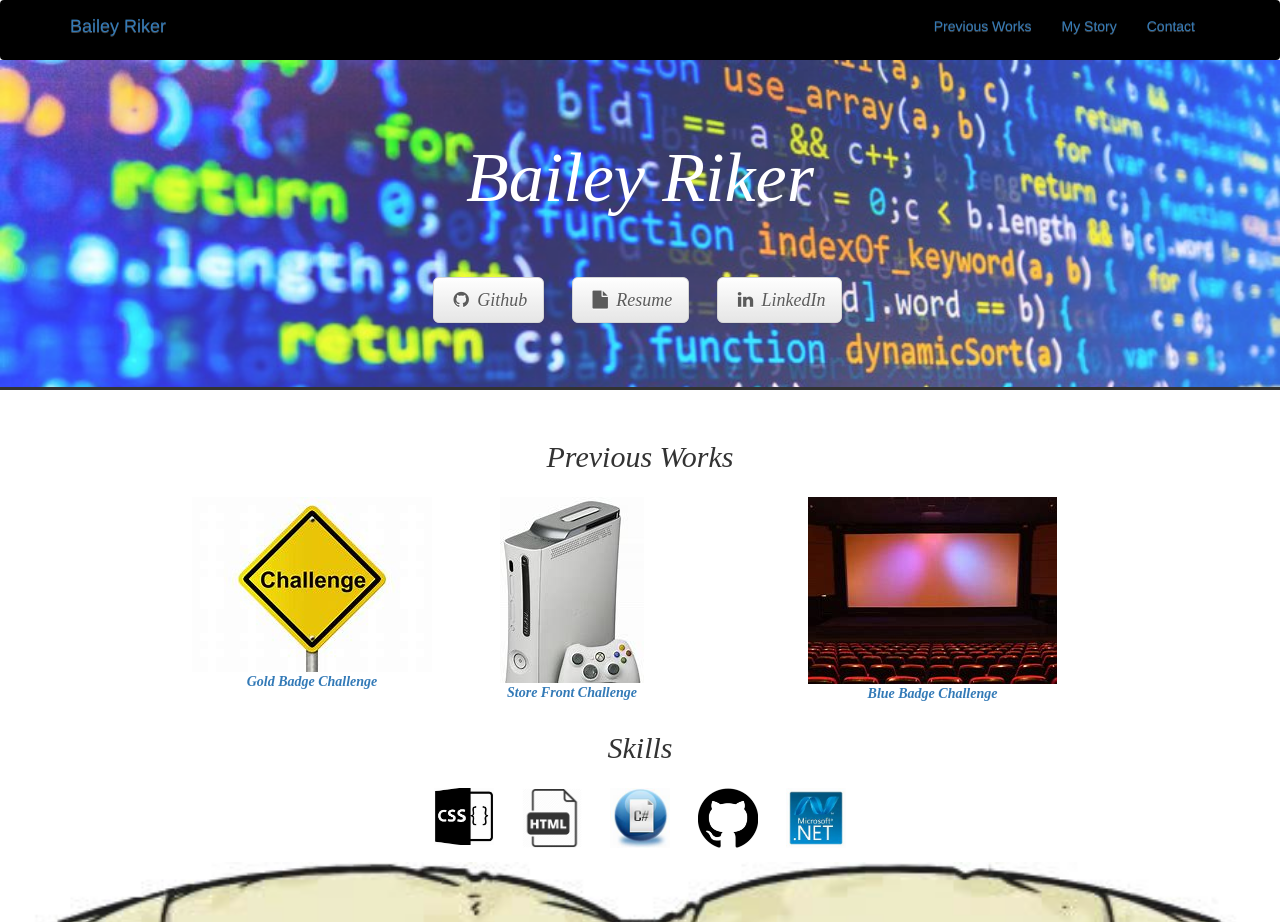
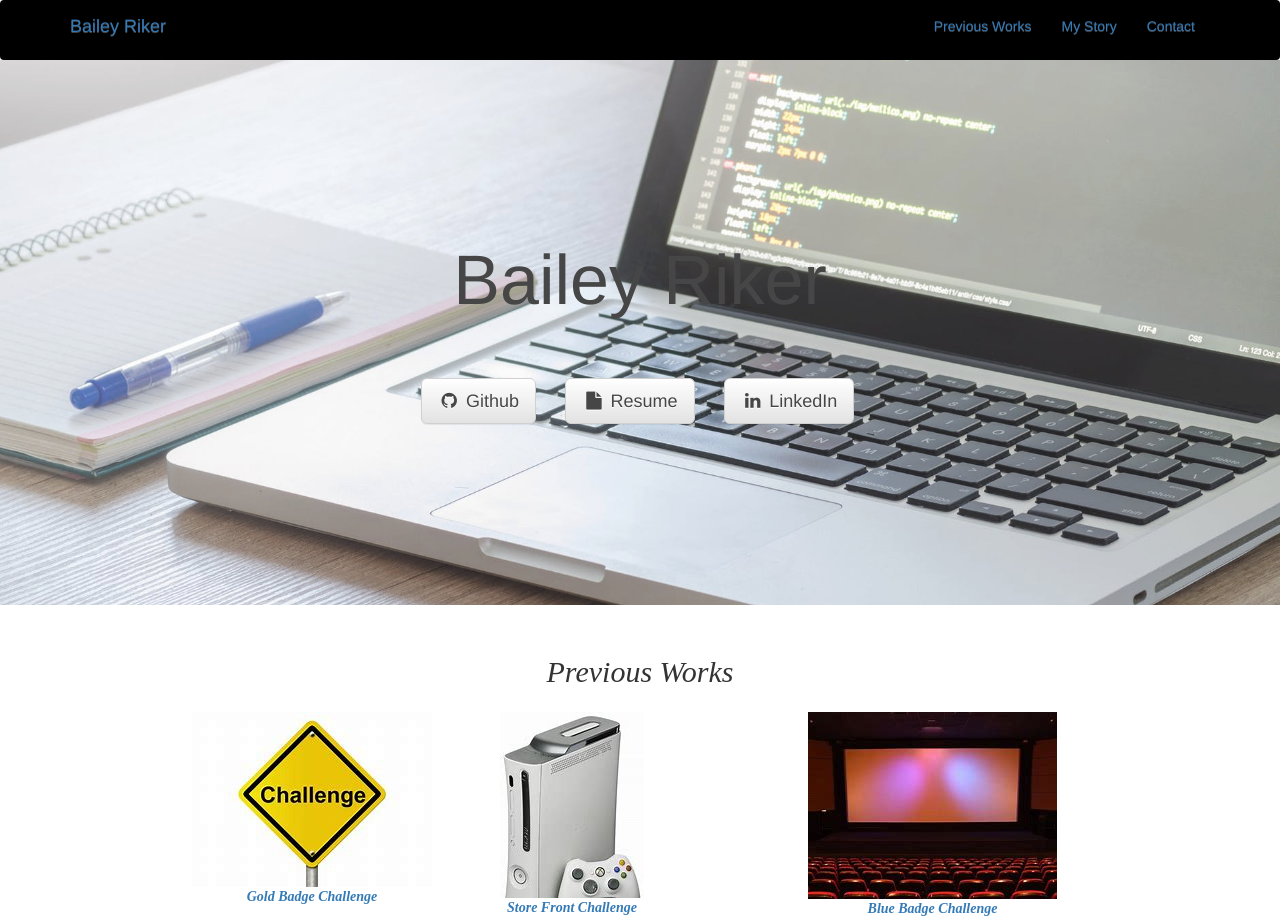
Before and after one commit to briker100/Portfolio, a website: page index.html in a window 1280 px wide. Shown: the top 922 px of the page. Drawn offline with Linux system fonts and the light colour scheme; a web font is replaced by a local one.

Commit message:
commiting

```diff
--- a/index.html
+++ b/index.html
@@ -76,9 +76,9 @@
   Header Section
   ============================-->
         <header class="jumbotron text-center" id="main-header">
-                <div class="container">
-            <h1 class="jumbotron-heading"></h1 id = "heads">Bailey Riker</h1>
-            <div class="section-description wow fadeInUp" data-wow-duration="5s">
+            <div class="container d-flex h-100 align-items-center wow slideInUp">
+                <h1 class="jumbotron-heading"></h1 id = "heads">Bailey Riker</h1>
+            <div class="section-description wow slideInUp" data-wow-duration="5s">
                 <p></p>
             </div>
             <ul class="list-inline link-social-buttons">
@@ -117,7 +117,7 @@
                 </div>
             </div>
         </div>
-        <section class="about-panel wow fadeInLeft" data-wow-delay="0.1s">
+        <section class="about-panel wow slideInUp" data-wow-delay="0.1s">
             <div id="projectRow">
                 <div class="project lead1">
                         <a href="https://github.com/briker100/GoldBadgeChallege"><img src="./assets/img/Challenge.jpg"> <p class = "text">
@@ -145,7 +145,7 @@
                         </div>
                     </div>
                 </div>
-                <section class="about-panel wow fadeInLeft" data-wow-delay="0.1s">
+                <section class="about-panel wow slideInUp" data-wow-delay="0.1s">
                     <div id="projectRow">
 
                         <div class="project icons0">
@@ -180,7 +180,7 @@
                     <div class="section-title-divider"></div>
                 </div>
             </div>
-            <section class="about-panel wow fadeInLeft" data-wow-delay="0.1s">
+            <section class="about-panel wow slideInUp" data-wow-delay="0.1s">
                     <div id ="big"><center><h2>My Story</h2></center></div>
                 <div class="col-lg-3" text>
                     <p class="abouts">
--- a/package.json
+++ b/package.json
@@ -31,6 +31,7 @@
     "animate.css": "^3.5.2",
     "bootstrap": "^3.3.7",
     "font-awesome": "^4.7.0",
+    "http-server": "^0.11.1",
     "jquery": "^3.2.1",
     "magnific-popup": "^1.1.0",
     "wowjs": "^1.1.3"
--- a/scss/_header.scss
+++ b/scss/_header.scss
@@ -1,14 +1,23 @@
 /* CSS code for the Header section. */
  #main-header{
-    background-size:cover;
-    margin-top: 0%;
-    background:url("../assets/img/computer_code.jpg");
-    background-size:cover;
-    height:330px;
+    position: relative;
+    width: 100%;
+    height: auto;
+    min-height: 35rem;
+    padding: 15rem 0;
+    background:url("../assets/img/pexels-photo-574073.jpeg");
+    background-position: center;
+    background-repeat: no-repeat;
+    background-attachment: scroll;
+    background-size: cover;
     font-size:70px;
-    font-style: italic;
-    opacity: .8;
-    text-shadow: 5px 0 0 green, -2px 0 0 green, 0 2px 0 green, 0 -2px 0 green, 1px 1px green, -1px -1px 0 green, 1px -1px 0 green, -1px 1px 0 green;
+    opacity:.9
+    // background-size:contain;
+    // margin-top: 0%;
+    // background:url("../assets/img/pexels-photo-574073.jpeg");
+    // height:330px;
+    // font-size:70px;
+    // font-style: italic;
 }
 .texting{
     color:white;
```
Also changed, not shown: assets/img/pexels-photo-574073.jpeg (added), css/main.css, 1 other file.
